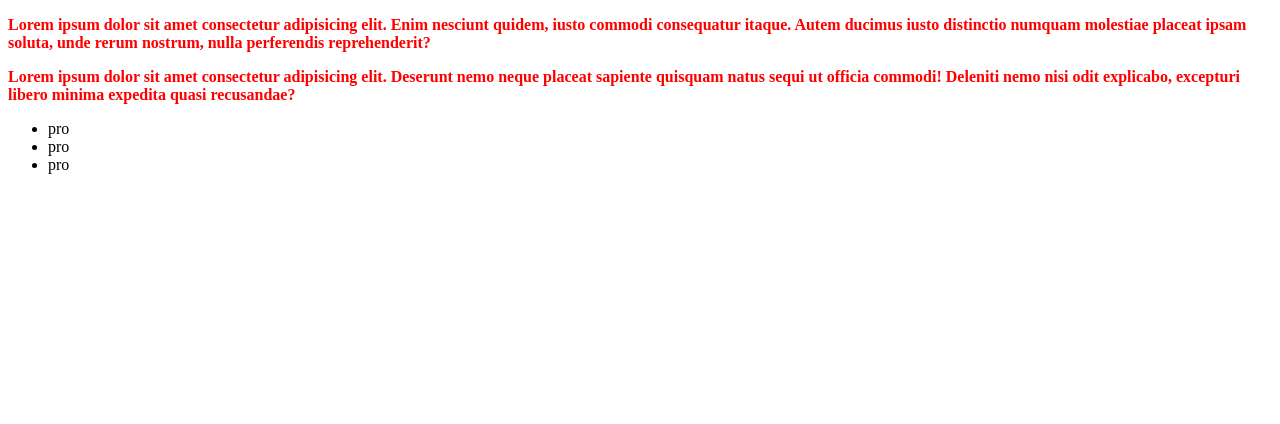
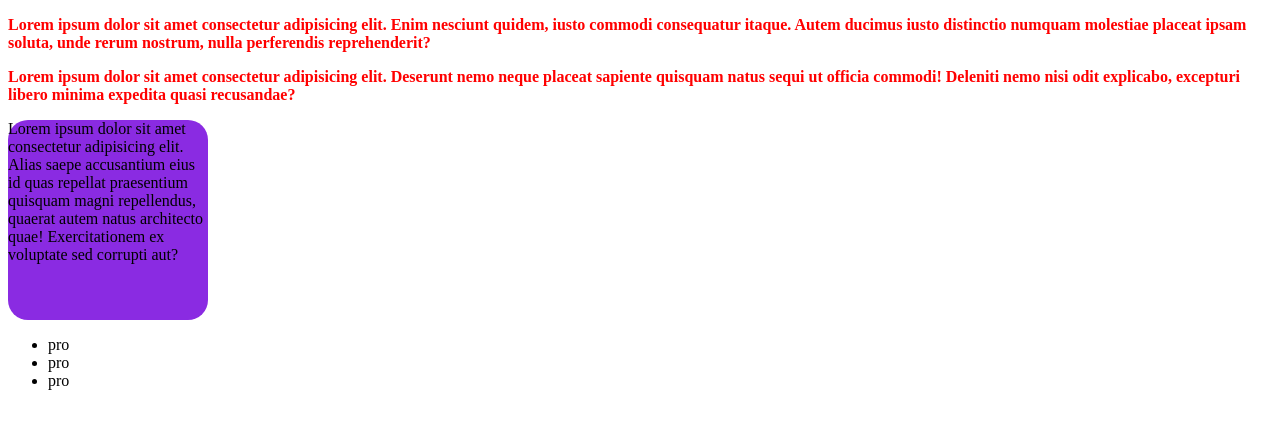
Before and after one commit to iliamal10/test, a plain HTML site: page index.html in a window 1280 px wide. Drawn offline with Linux system fonts and the light colour scheme.

Commit message:
Update index.html

```diff
--- a/index.html
+++ b/index.html
@@ -21,6 +21,13 @@
         nemo nisi odit explicabo, excepturi libero minima expedita quasi
         recusandae?
       </p>
+
+      <div class="main_div">
+        Lorem ipsum dolor sit amet consectetur adipisicing elit. Alias saepe
+        accusantium eius id quas repellat praesentium quisquam magni
+        repellendus, quaerat autem natus architecto quae! Exercitationem ex
+        voluptate sed corrupti aut?
+      </div>
       <div>
         <ul>
           <li>pro</li>
```
